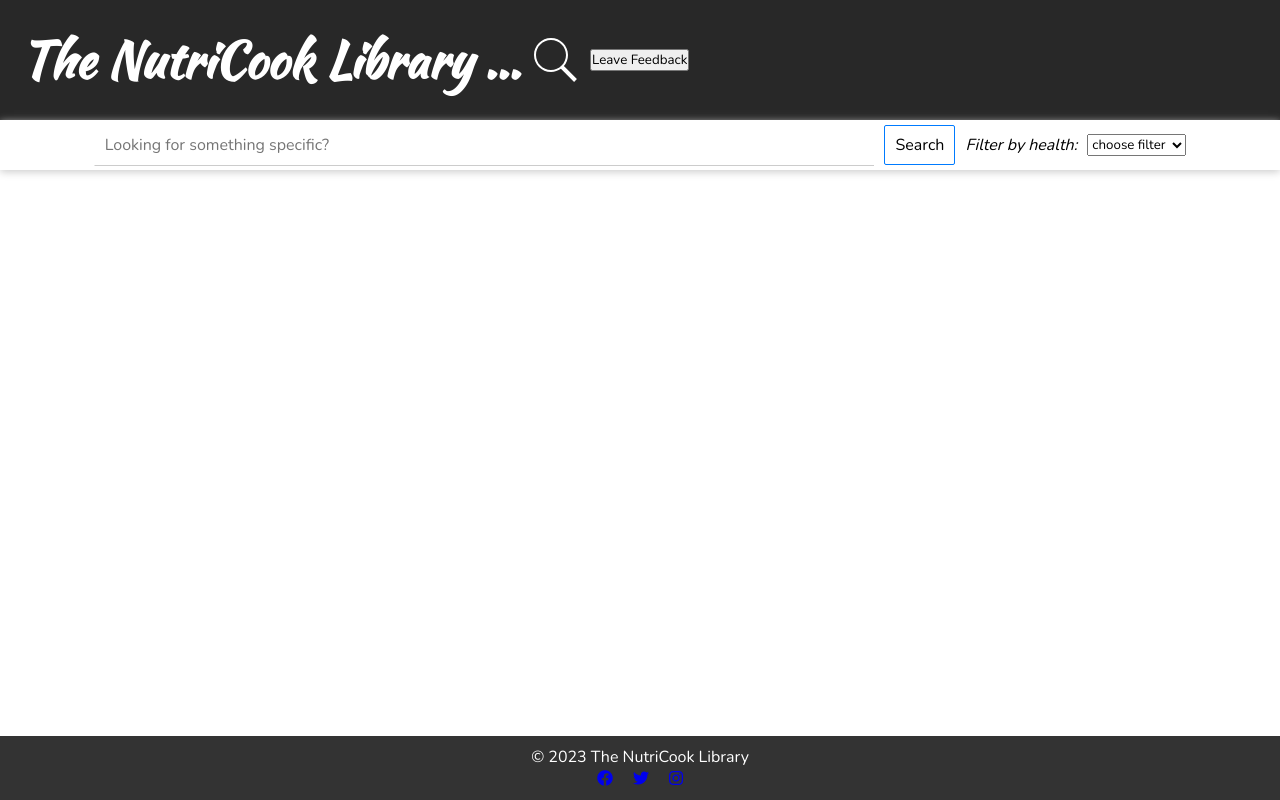
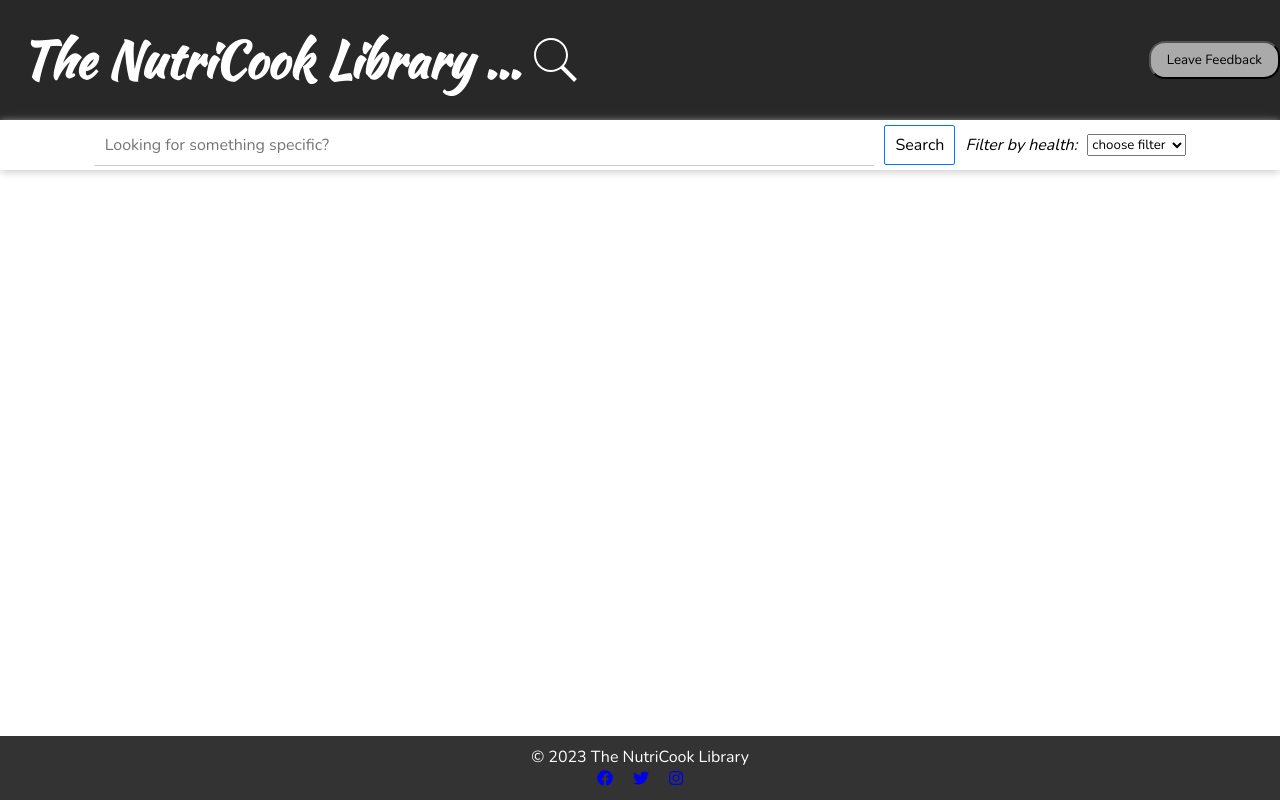
Before and after one commit to Vkerubo/The-Foodie-Library-app, a website: page index.html in a window 1280 px wide. Drawn offline with nearby package versions, Linux system fonts and the light colour scheme; no server answers.

Commit message:
style feedback button

```diff
--- a/styles.css
+++ b/styles.css
@@ -332,3 +332,16 @@ footer {
     text-decoration: none;
     cursor: pointer;
   }
+
+  #feedback-button {
+    background-color: #aaa;
+    color: #000;
+    padding: 8px 16px;
+    border-radius: 16px;
+    cursor: pointer;
+    margin-left: auto;
+  }
+
+  #feedback-button:hover {
+    background-color: #4e8380;
+  }
```
